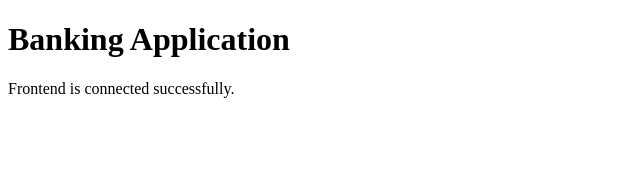
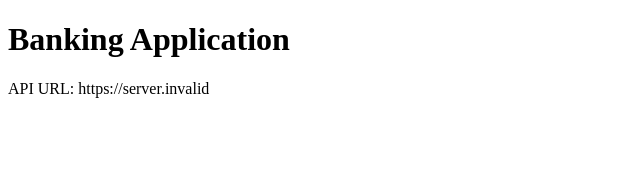
Before and after one commit to Tilak-Codex/banking-app, a React app in the folder frontend/: page / in a window 1280 px wide. Shown: the top 170 px of the page, without its empty margins (0-640 px from the left). Built offline with nearby package versions, Linux system fonts and the light colour scheme; no server answers; the HTML template or start-up script is replaced by a standard one.

Commit message:
chore:add frontend project structure

```diff
--- a/frontend/src/App.jsx
+++ b/frontend/src/App.jsx
@@ -1,8 +1,10 @@
 function App() {
+  const apiBaseUrl = import.meta.env.VITE_API_BASE_URL;
+
   return (
     <div>
       <h1>Banking Application</h1>
-      <p>Frontend is connected successfully.</p>
+      <p>API URL: {apiBaseUrl}</p>
     </div>
   );
 }
```
Also changed, not shown: 1 other file (tests, documents, lock files or other folders).
